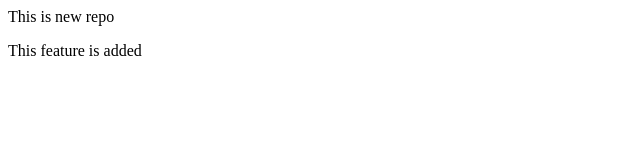
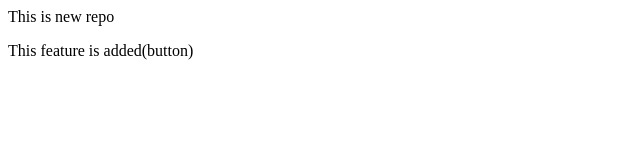
Before and after one commit to ABinaya1999/localrepo, a plain HTML site: page index.html in a window 1280 px wide. Shown: the full height of the page, 0-640 px from the left. Drawn offline with Linux system fonts and the light colour scheme.

```diff
--- a/index.html
+++ b/index.html
@@ -1,2 +1,2 @@
 <p>This is new repo</p>
-<p>This feature is added</p>
+<p>This feature is added(button)</p>
```
